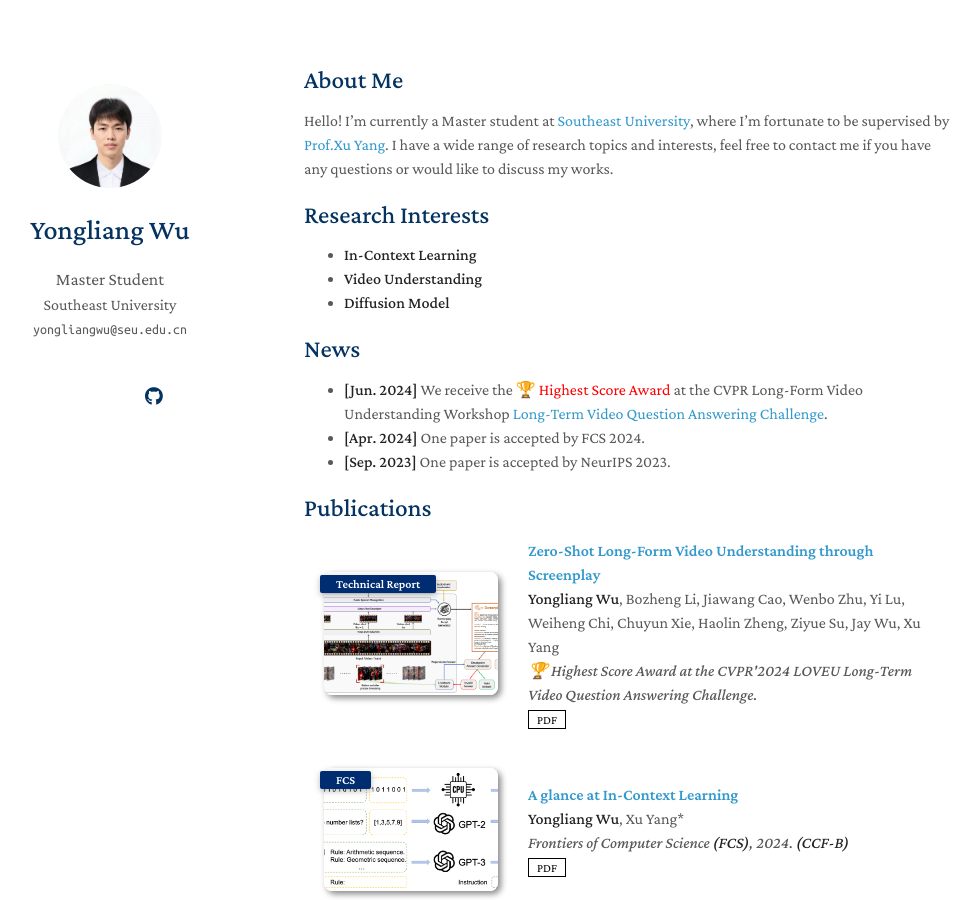
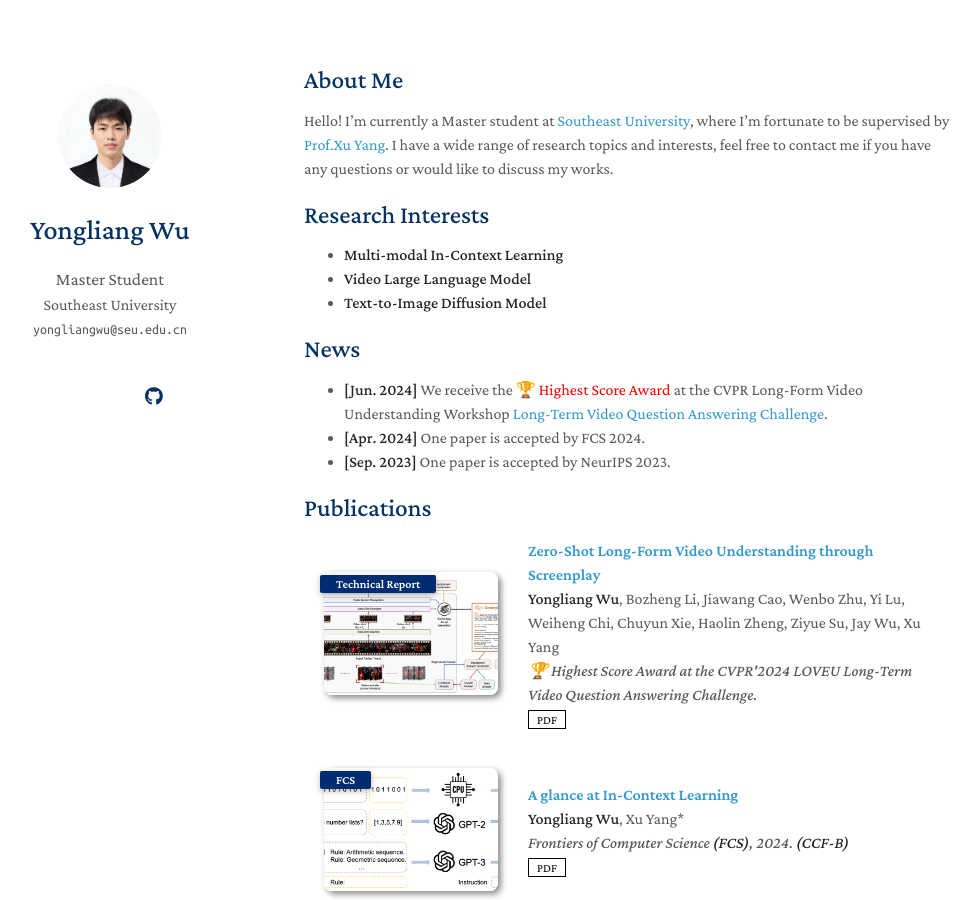
Before and after one commit to yongliang-wu/yongliang-wu.github.io, a Jekyll site: the page built from index.md, in a window 1280 px wide and 900 px high. Shown: the whole window, without its empty margins (166-1146 px from the left). Built offline with Jekyll 4.4.1, drawn with Linux system fonts in a browser that asks for light colours; nearby versions of some CDN libraries; a style sheet for code colours, icons or effects is not loaded; our own code applies the rules of GitHub Pages for plain Markdown files.

Commit message:
Update index.md

```diff
--- a/index.md
+++ b/index.md
@@ -8,9 +8,9 @@ Hello! I'm currently a Master student at [Southeast University](https://www.seu.
 
 ## Research Interests
 
-- **In-Context Learning**
-- **Video Understanding**
-- **Diffusion Model**
+- **Multi-modal In-Context Learning**
+- **Video Large Language Model**
+- **Text-to-Image Diffusion Model**
 
 ## News
 
```
